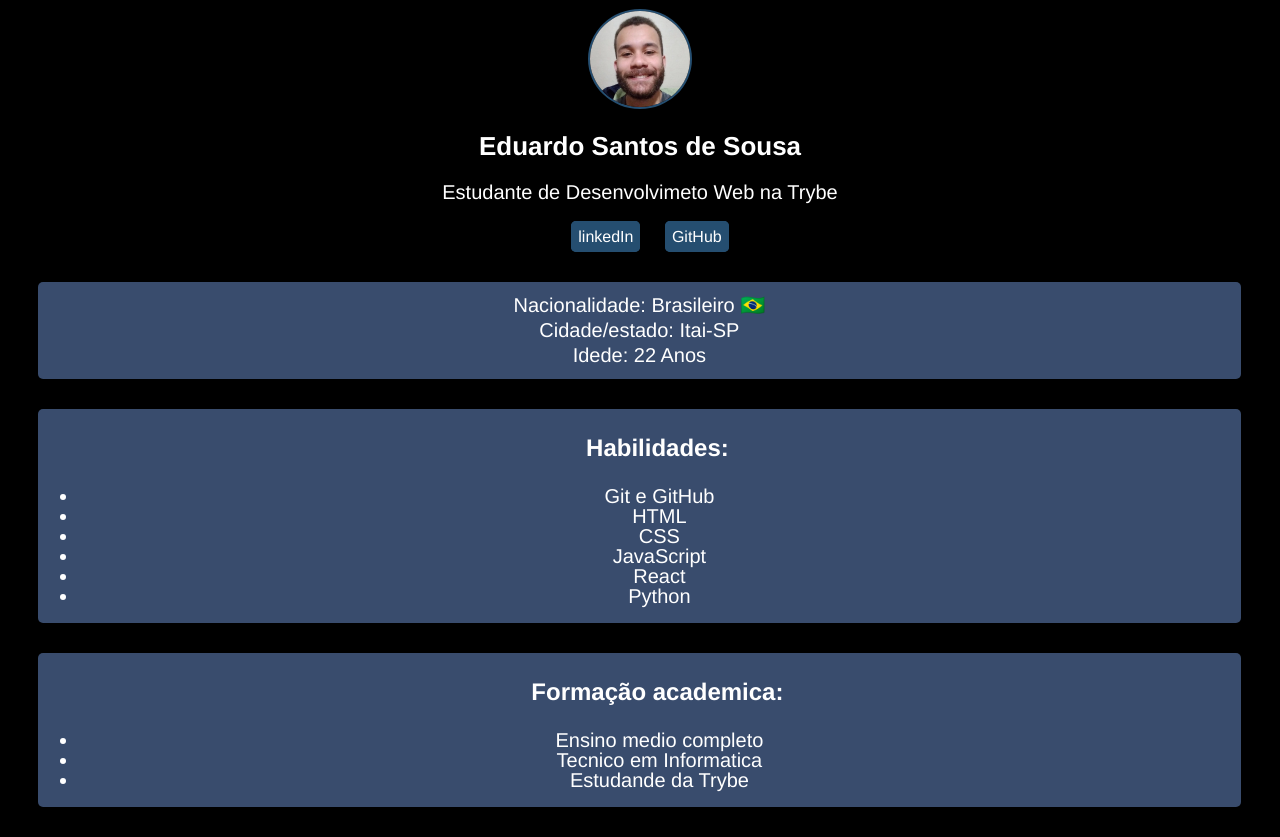
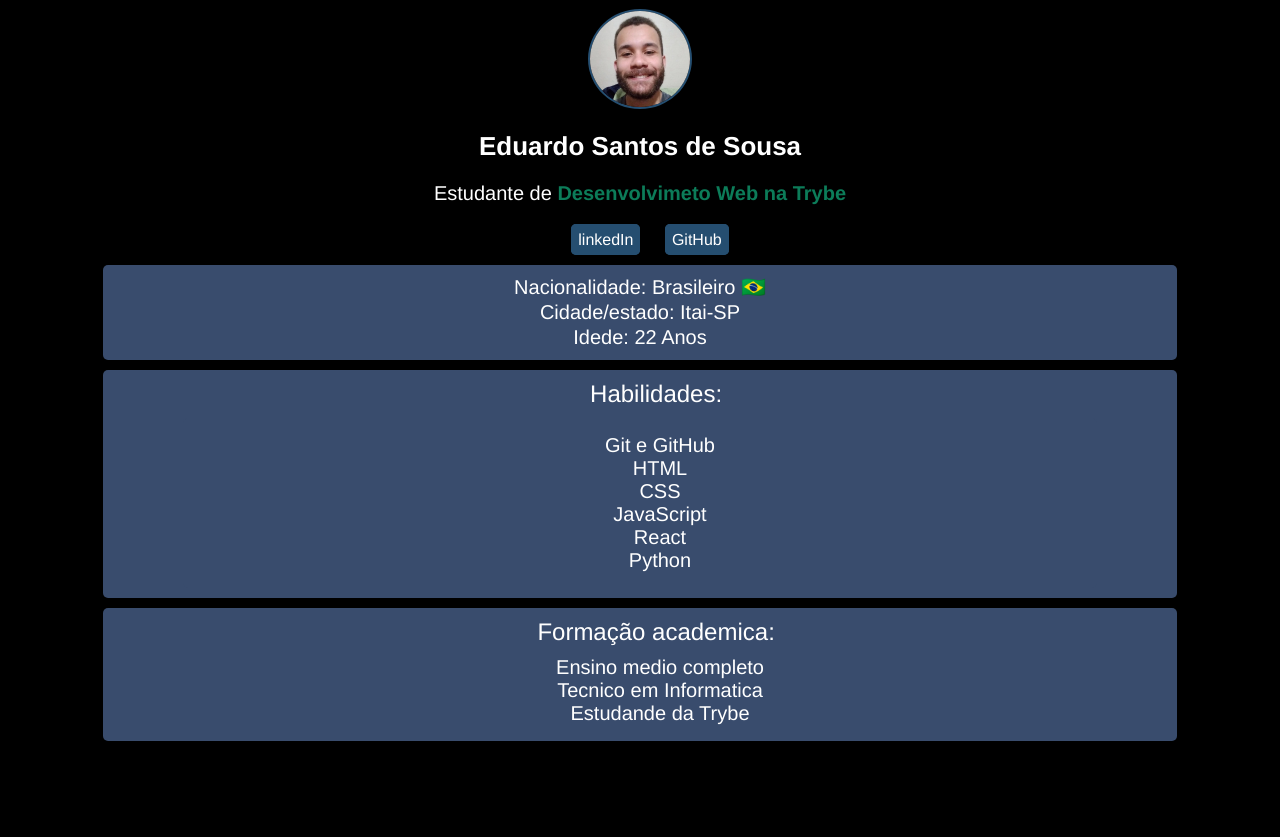
Before and after one commit to eduardoecsousa/eduardoecsousa.github.io, a plain HTML site: page index.html in a window 1280 px wide. After the commit the page ends 800 px from the top, so only its background shows below. Drawn offline with Linux system fonts and the light colour scheme.

Commit message:
melhorando o estilo

```diff
--- a/index.html
+++ b/index.html
@@ -13,7 +13,7 @@
         <img src="foto1.jpeg" alt="Uma foto minha" id="minhafoto">
 
         <h1>Eduardo Santos de Sousa</h1>
-        <p>Estudante de Desenvolvimeto Web na Trybe</p>
+        <p>Estudante de <span id="more">Desenvolvimeto Web na Trybe</span></p>
 
         <a href="https://www.linkedin.com/in/eduardo-santos-de-sousa-594660214/" class="button link">linkedIn</a>
 
@@ -36,7 +36,8 @@
 
 
   <div class="date hab">
-      <h3 id="skills">Habilidades:</h3>
+      <h3 class="skills">Habilidades:</h3>
+        <div class="date list">
           <ul>
             <li>Git e GitHub</li>
             <li>HTML</li>
@@ -45,12 +46,13 @@
             <li>React</li>
             <li>Python</li>
           </ul>
+        </div>
 
   </div>
 
 
 
-  <div class="date form">  <h3 id="formation">Formação academica:</h3>
+  <div class="date form">  <h3 class="skills form">Formação academica:</h3>
     <ul>
       <li>Ensino medio completo</li>
       <li>Tecnico em Informatica</li>
--- a/style.css
+++ b/style.css
@@ -7,9 +7,9 @@ body{
     font-size: 26px;
     color: white;
   }
-  p , li{
+  p,li {
     font-size: 20px;
-    line-height: 20px;
+    line-height: 23px;
     color: white;
   }
 
@@ -38,6 +38,7 @@ body{
   .button:hover {
     font-weight: 550;
     background-color: #37718E;
+    color: aqua;
 
   }
 
@@ -49,17 +50,14 @@ body{
     border: solid 2px;
     border-color: #254E70;
   }
-  h3{
-    font-size: 24px;
-    width: 103%;
-    color: white;
-  }
-
 
 
   .skills{
     font-weight: 500;
-
+    font-size: 24px;
+    width: 103%;
+    color: white;
+    line-height: 0.1px;
   }
 
   #container {
@@ -69,10 +67,25 @@ body{
   }
 
 .date{
-  padding: 1px;
-  margin: 30px;
-  width: 95%;
+
+  margin: 10px;
+  margin-left: auto;
+  margin-right: auto;
+  width: 700px;
   text-align: center;
   background-color: #394C6D;
   border-radius: 5px;
+  overflow: hidden;
+  width: 85%;
+  list-style-position: inside;
 }
+
+li{
+  list-style: none;
+}
+
+#more{
+  color: #0C7C59;
+  font-weight: 600;
+
+}
```
Lines whose indentation alone changed are shown as unchanged.
